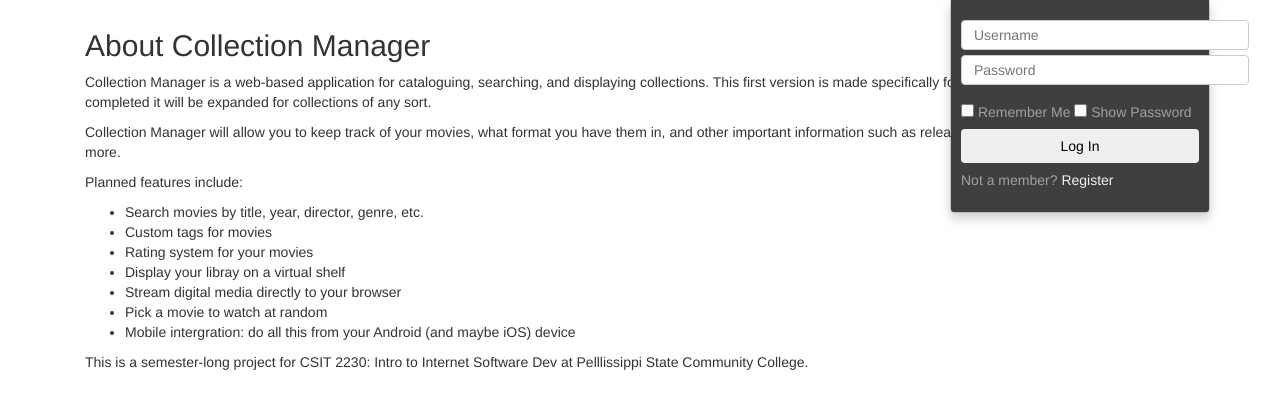
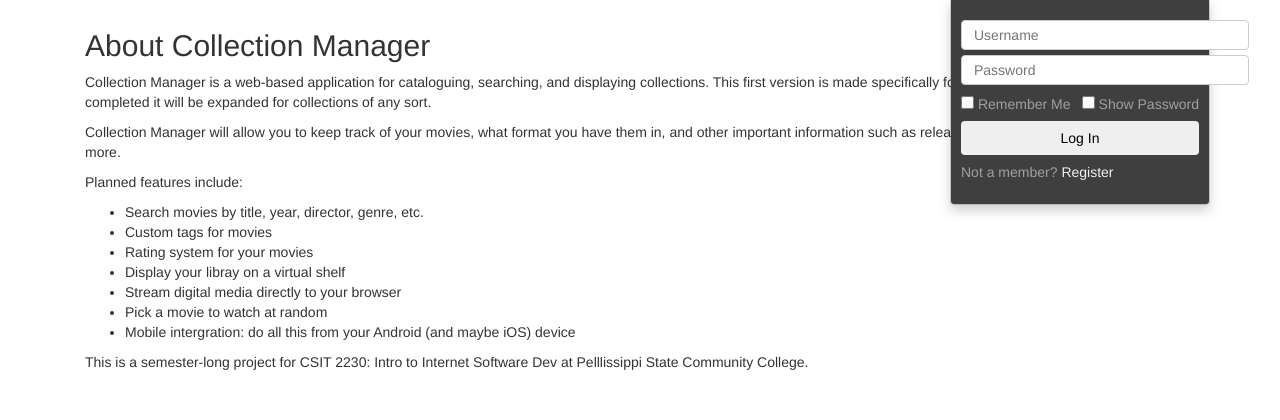
Before and after one commit to ajenshireman/CSIT2230, a PHP site: page /about.php in a window 1280 px wide, after a click on "Log in / Register". Shown: the part 51-471 px from the top of the page. Run offline with PHP 8.4, Linux system fonts and the light colour scheme.

Commit message:
Show password checkbox on right

```diff
--- a/testSite/css/styles.css
+++ b/testSite/css/styles.css
@@ -338,6 +338,10 @@ body {
     width: 100%;
 }
 
+.form-toggle .form-group {
+    margin-bottom: 5px;
+}
+
 .form-toggle .message {
     margin-top: 7px;
     margin-bottom: 7px;
--- a/testSite/includes/topnav.php
+++ b/testSite/includes/topnav.php
@@ -54,7 +54,7 @@
                 </div>
                 <div class="message">
                   <input type="checkbox" name="rememberMe" value="Remember Me" /> Remember Me
-                  <input type="checkbox" class="pwToggle" name="showLoginPW" value="Show Password" /> Show Password
+                  <span class="pull-right"><input type="checkbox" class="pwToggle" name="showLoginPW" value="Show Password" /> Show Password</span>
                 </div>
                 <button type="submit" class="btn btn-submit btn-login" id="btnLogin" name="btnLogin" value="Log In">Log In</button>
                 <div id="toggle-login" class="message">
@@ -73,7 +73,7 @@
                   <input id="registerConfirmPassword" name="registerConfirmPassword" type="password" class="loginForm-control" size="30"placeholder="ConfirmPassword" />
                   <input id="registerEmail" name="registerEmail" type="text" class="loginForm-control" size="30"placeholder="email" />
                 </div>
-                <div class="message">
+                <div class="message pull-right">
                   <input type="checkbox" class="pwToggle" name="showRegisterPW" value="Show Password" /> Show Password
                 </div>
                 <button type="submit" class="btn btn-submit btn-register" id="btnRegister" name="btnRegister" value="Log In">Register</button>
```
